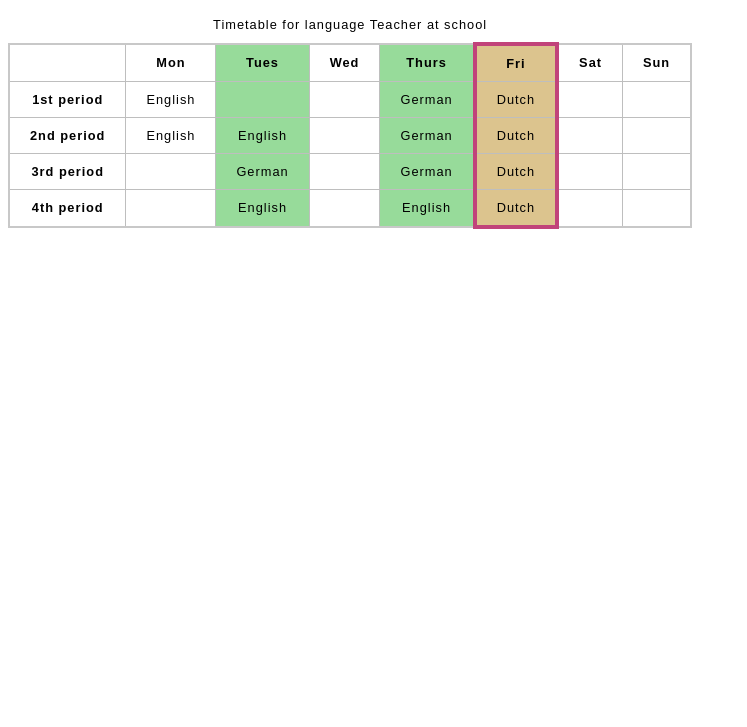
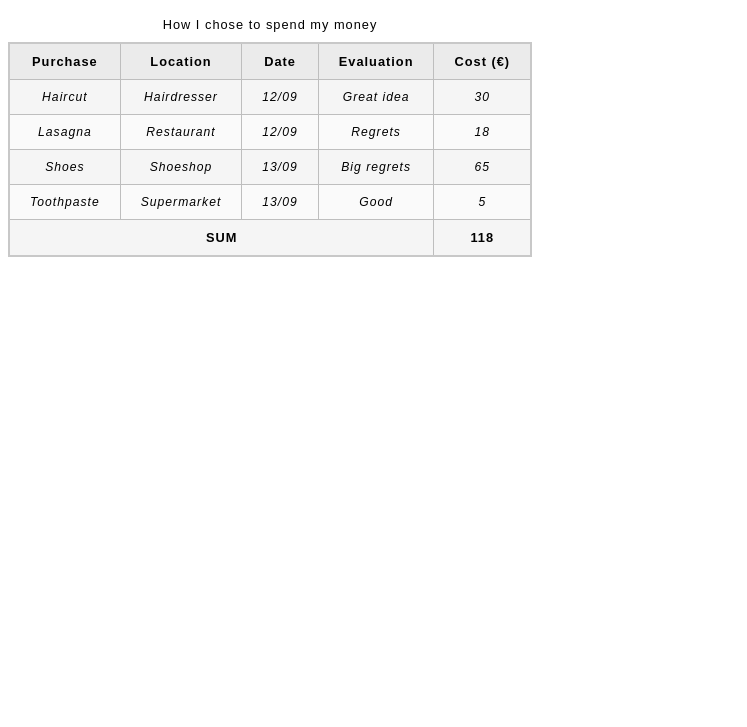
Before and after one commit to tw427/Intermediate-HTML-CSS, a plain HTML site: page index.html in a window 1280 px wide. Shown: the part 73-800 px from the top of the page, without its empty margins (0-747 px from the left). Drawn offline with Linux system fonts and the light colour scheme.

Commit message:
Add thead tfoot and tbody elements for readability

```diff
--- a/index.html
+++ b/index.html
@@ -5,68 +5,63 @@
     <title>Table template</title>
     <link href="styles/styles.css" rel="stylesheet" type="text/css">
   </head>
+  <style>
+    tbody {
+      font-size: 95%;
+      font-style: italic;
+    }
+
+    tfoot {
+      font-weight: bold;
+    }
+  </style>
   <body>
-    <h1>School timetable</h1>
+    <h1>My spending record</h1>
 
       <table>
-        <caption>Timetable for language Teacher at school</caption>
-        <colgroup>
-            <col span="2">
-            <col style="background-color: #97DB9A">
-            <col style="width: 42px">
-            <col style="background-color: #97DB9A">
-            <col style="background-color: #DCC48E; border:4px solid #C1437A">
-            <col style="width: 42px" span="2">
-        </colgroup>
+        <caption>How I chose to spend my money</caption>
+        <thead>
             <tr>
-        <td>&nbsp;</td>
-        <th>Mon</th>
-        <th>Tues</th>
-        <th>Wed</th>
-        <th>Thurs</th>
-        <th>Fri</th>
-        <th>Sat</th>
-        <th>Sun</th>
+              <th>Purchase</th>
+              <th>Location</th>
+              <th>Date</th>
+              <th>Evaluation</th>
+              <th>Cost (€)</th>
+            </tr>
+          </thead>
+          <tfoot>
+            <tr>
+              <td colspan="4">SUM</td>
+              <td>118</td>
+            </tr>
+          </tfoot>
+          <tr>
+            <td>Haircut</td>
+            <td>Hairdresser</td>
+            <td>12/09</td>
+            <td>Great idea</td>
+            <td>30</td>
           </tr>
           <tr>
-        <th>1st period</th>
-        <td>English</td>
-        <td>&nbsp;</td>
-        <td>&nbsp;</td>
-        <td>German</td>
-        <td>Dutch</td>
-        <td>&nbsp;</td>
-        <td>&nbsp;</td>
+            <td>Lasagna</td>
+            <td>Restaurant</td>
+            <td>12/09</td>
+            <td>Regrets</td>
+            <td>18</td>
           </tr>
           <tr>
-        <th>2nd period</th>
-        <td>English</td>
-        <td>English</td>
-        <td>&nbsp;</td>
-        <td>German</td>
-        <td>Dutch</td>
-        <td>&nbsp;</td>
-        <td>&nbsp;</td>
+            <td>Shoes</td>
+            <td>Shoeshop</td>
+            <td>13/09</td>
+            <td>Big regrets</td>
+            <td>65</td>
           </tr>
           <tr>
-        <th>3rd period</th>
-        <td>&nbsp;</td>
-        <td>German</td>
-        <td>&nbsp;</td>
-        <td>German</td>
-        <td>Dutch</td>
-        <td>&nbsp;</td>
-        <td>&nbsp;</td>
-      </tr>
-      <tr>
-        <th>4th period</th>
-        <td>&nbsp;</td>
-        <td>English</td>
-        <td>&nbsp;</td>
-        <td>English</td>
-        <td>Dutch</td>
-        <td>&nbsp;</td>
-        <td>&nbsp;</td>
+            <td>Toothpaste</td>
+            <td>Supermarket</td>
+            <td>13/09</td>
+            <td>Good</td>
+            <td>5</td>
           </tr>
     </table>
 
--- a/styles/styles.css
+++ b/styles/styles.css
@@ -14,8 +14,20 @@ html {
     padding: 10px 20px;
   }
 
+  th {
+    background-color: rgb(235,235,235);
+  }
+
   td {
     text-align: center;
+  }
+
+  tr:nth-child(even) td {
+    background-color: rgb(250,250,250);
+  }
+
+  tr:nth-child(odd) td {
+    background-color: rgb(245,245,245);
   }
 
   caption {
```
Lines whose indentation alone changed are shown as unchanged.
